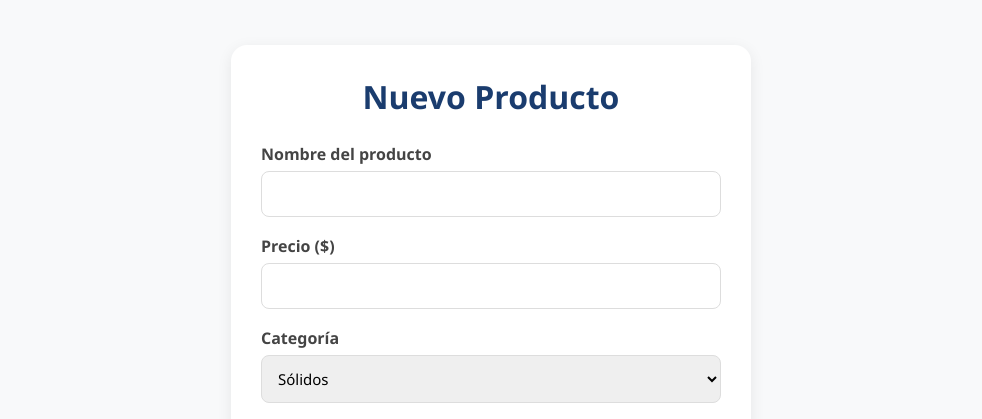
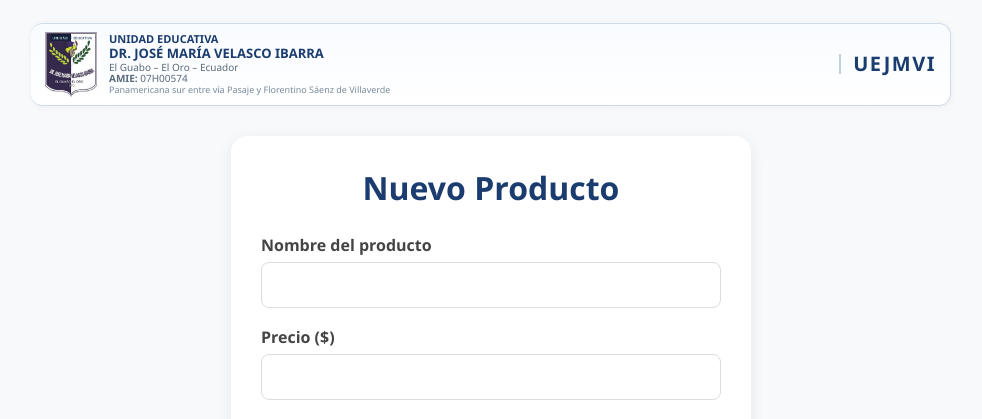
Before and after one commit to paopao0380-svg/recarga-veloz, a Flask app: page /admin/producto/nuevo in a window 1280 px wide. Shown: the top 419 px of the page, without its empty margins (149-1131 px from the left). Run offline with Flask 3, Linux system fonts and the light colour scheme; a user stored in the database is signed in; data comes from the database, SQL or seed files in the repository.

Commit message:
Add membrete stylesheet and institutional header
Added a new stylesheet for membrete and updated the HTML structure to include a membrete-barra section with institutional information.

```diff
--- a/templates/admin_producto.html
+++ b/templates/admin_producto.html
@@ -14,6 +14,8 @@
 
     <title>{% if producto %}Editar{% else %}Nuevo{% endif %} Producto - Recarga Veloz</title>
     <link rel="stylesheet" href="{{ url_for('static', filename='css/style.css') }}">
+    <link rel="stylesheet" href="{{ url_for('static', filename='css/membrete.css') }}">
+
     <style>
         .form-box { background: white; max-width: 520px; margin: 30px auto; padding: 30px; border-radius: 16px; box-shadow: 0 4px 15px rgba(0,0,0,0.08); }
         .form-box h1 { color: #1a3c6e; margin-bottom: 25px; text-align: center; }
@@ -26,11 +28,104 @@
         .btn-cancel { background: #6c757d; color: white; }
         .preview { max-width: 150px; max-height: 150px; border-radius: 8px; margin-top: 8px; }
         .hint { font-size: 13px; color: #777; margin-top: 4px; }
+
+        .inst-header {
+            display: flex;
+            align-items: center;
+            justify-content: center;
+            gap: 8px;
+            padding: 10px 12px 6px;
+            margin-bottom: 6px;
+        }
+        .inst-crest {
+            width: 28px;
+            height: 28px;
+            object-fit: contain;
+        }
+        .inst-name {
+            font-size: 12px;
+            color: #5a6a7a;
+            font-weight: 500;
+            letter-spacing: 0.2px;
+        }
     </style>
+
+    <style>
+        .membrete-barra {
+            display: flex !important;
+            align-items: center !important;
+            gap: 12px !important;
+            background: linear-gradient(180deg, #f8fbff 0%, #ffffff 100%) !important;
+            border: 1px solid #d0dbe8 !important;
+            border-left: none !important;
+            border-radius: 12px !important;
+            box-shadow: 0 1px 6px rgba(26, 60, 110, 0.06) !important;
+            padding: 8px 14px !important;
+            margin: 8px auto 16px !important;
+            max-width: 920px !important;
+            width: 100% !important;
+            box-sizing: border-box !important;
+        }
+        .membrete-barra .escudo {
+            width: 52px !important;
+            height: auto !important;
+            max-height: none !important;
+            object-fit: contain !important;
+            flex-shrink: 0 !important;
+        }
+        .membrete-barra .info { flex: 1; min-width: 0; line-height: 1.15; }
+        .membrete-barra .info .l1 { font-size: 11px; font-weight: 700; color: #1a3c6e; margin: 0; }
+        .membrete-barra .info .l2 { font-size: 13px; font-weight: 800; color: #1a3c6e; margin: 0; }
+        .membrete-barra .info .l3 { font-size: 10px; color: #5a6a7a; margin: 1px 0 0; }
+        .membrete-barra .info .l4 { font-size: 10px; color: #5a6a7a; margin: 0; }
+        .membrete-barra .info .l5 { font-size: 9px; color: #7a8a9a; margin: 0; }
+        .membrete-barra .sigla-wrap {
+            display: flex; align-items: center; flex-shrink: 0;
+            padding-left: 12px; border-left: 2px solid #c5d0e0;
+        }
+        .membrete-barra .sigla {
+            font-size: 20px; font-weight: 900; color: #1a3c6e;
+            letter-spacing: 1.5px; line-height: 1;
+        }
+        @media (max-width: 600px) {
+            .membrete-barra .escudo { width: 42px !important; }
+            .membrete-barra .info .l1 { font-size: 10px; }
+            .membrete-barra .info .l2 { font-size: 12px; }
+            .membrete-barra .sigla { font-size: 15px; }
+        }
+    </style>
+
 </head>
 <body>
     <div class="container">
-        <div class="form-box">
+
+        <div class="membrete-barra">
+            <img class="escudo"
+                 src="{{ url_for('static', filename='icons/escudo.png') }}"
+                 alt="Escudo"
+                 onerror="this.src='{{ url_for('static', filename='icons/escudo.jpg') }}'">
+            <div class="info">
+                <div class="l1">UNIDAD EDUCATIVA</div>
+                <div class="l2">DR. JOSÉ MARÍA VELASCO IBARRA</div>
+                <div class="l3">El Guabo – El Oro – Ecuador</div>
+                <div class="l4"><strong>AMIE:</strong> 07H00574</div>
+                <div class="l5">Panamericana sur entre vía Pasaje y Florentino Sáenz de Villaverde</div>
+            </div>
+            <div class="sigla-wrap">
+                <div class="sigla">UEJMVI</div>
+            </div>
+        </div>
+
+
+        <!-- Membrete institucional -->
+
+
+
+
+
+
+
+    <div class="form-box">
             <h1>{% if producto %}Editar Producto{% else %}Nuevo Producto{% endif %}</h1>
 
             <form method="POST" enctype="multipart/form-data">
```
